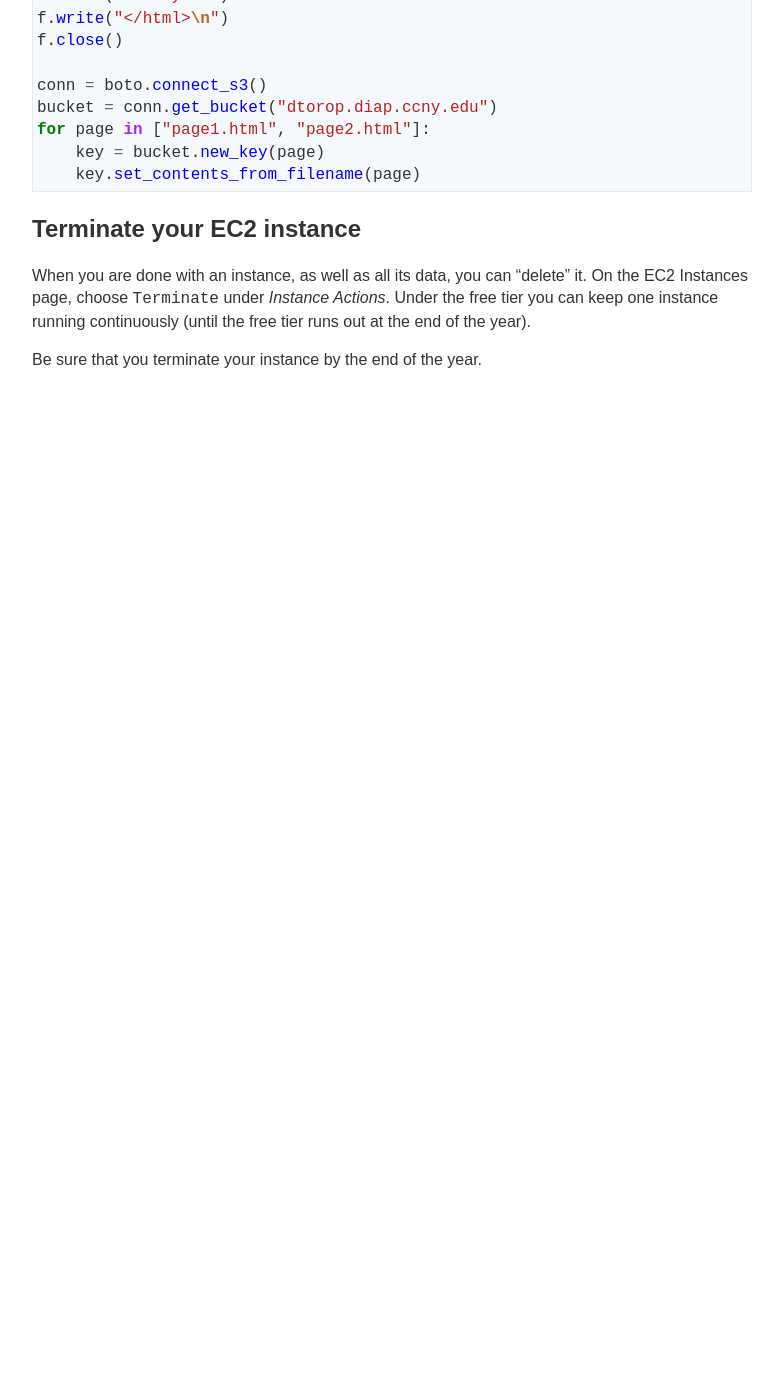
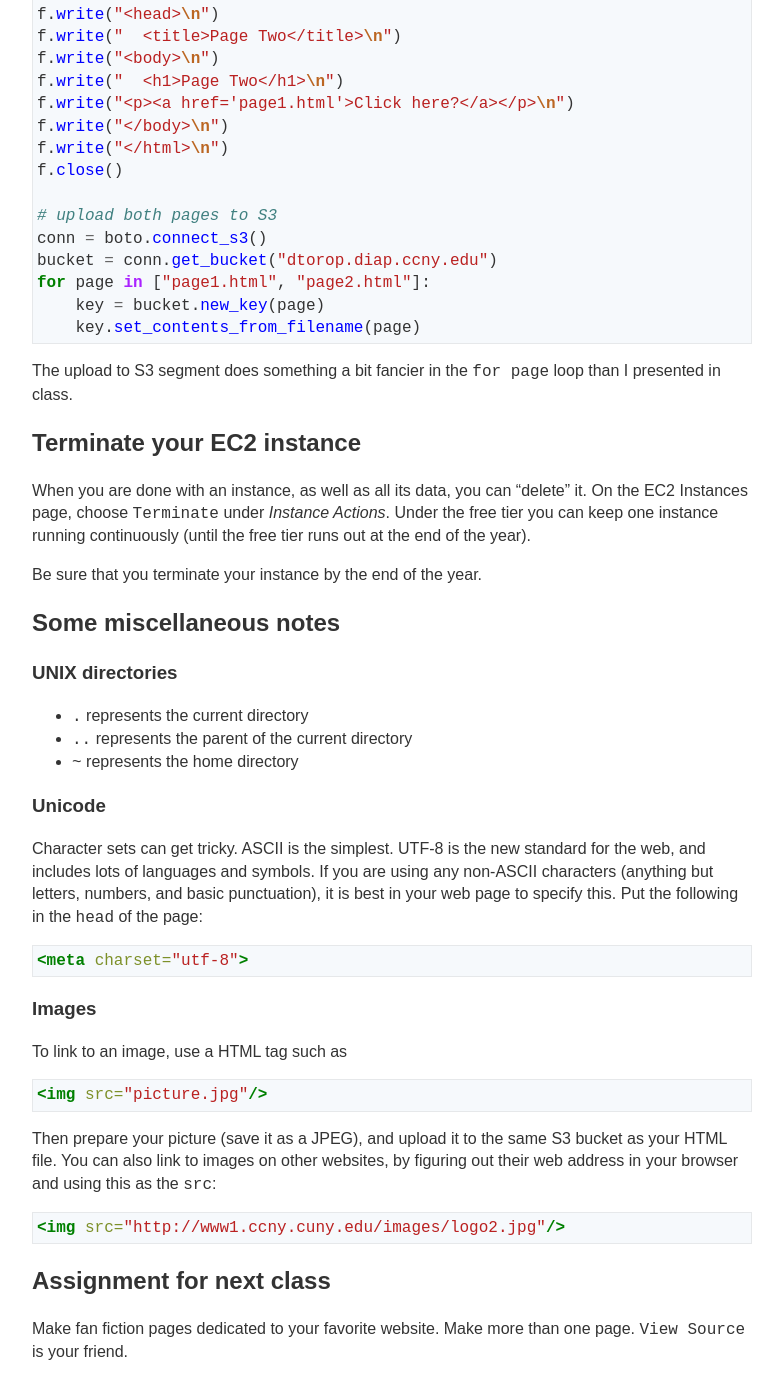
Before and after one commit to dtorop/city-archive-fall12, a Jekyll site: the page built from _posts/2012-10-04-ec2.markdown, in a window 1280 px wide and 1400 px high, scrolled down 3931 px. Shown: the whole window, without its empty margins (248-1031 px from the left). Built offline with Jekyll 4.4.1, drawn with Linux system fonts in a browser that asks for light colours; before the commit the page ends 4399 px from its top, so only the background shows below that; some of the changed text lies outside the part shown.

Commit message:
updated class notes after class

```diff
--- a/_posts/2012-10-04-ec2.markdown
+++ b/_posts/2012-10-04-ec2.markdown
@@ -37,7 +35,7 @@ cd
 mkdir .ssh
 mv Downloads/diap_ec2.pem .ssh
 chmod go-r .ssh/diap_ec2.pem
-echo 'IdentityFile ~/.ssh/diap_ec2.pem' > ~/.ssh/config
+echo 'IdentityFile ~/.ssh/diap_ec2.pem' > .ssh/config
 {% endhighlight %}
 
 Check in with me if for some reason the `mkdir` command gives an error. That would mean you already have a setup to work with remote servers, hence we should be careful not to mess with it.
@@ -56,6 +54,8 @@ In the dialog which appears
 4. leave *Password:* blank -- your key pair takes care of this.
 5. Click **Connect**.
 
+The first time you connect to your instance, TextWrangler may warn you that it can't authenticate the server (part of computer security is not just you proving your identity to a server, but the server proving its identity for you). For now, this is OK, allow TextWrangler to connect.
+
 ## Connecting to your EC2 Instance via Terminal
 
 You can use Terminal to get the commandline of your instance.
@@ -125,9 +125,13 @@ aws_secret_access_key = qrnPsBLubXNlZBDut9GJREopdf5LsdDSsC/LyG4s
 
 {% highlight python %}
 import boto
+
+# create the file on the EC2 Instance
 f = open("hello.txt", "w")
 f.write("Hello, world.")
 f.close()
+
+# copy from the EC2 instance to S3
 conn = boto.connect_s3()
 bucket = conn.get_bucket("dtorop.diap.ccny.edu")
 key = bucket.new_key("hello.txt")
@@ -141,6 +145,7 @@ Type this script into TextWrangler, save it to `hello.py` on your EC2 instance.
 {% highlight python %}
 import boto
 
+# create page 1
 f = open("page1.html", "w")
 f.write("<html>\n")
 f.write("<head>\n")
@@ -152,6 +157,7 @@ f.write("</body>\n")
 f.write("</html>\n")
 f.close()
 
+# create page 2
 f = open("page2.html", "w")
 f.write("<html>\n")
 f.write("<head>\n")
@@ -163,6 +169,7 @@ f.write("</body>\n")
 f.write("</html>\n")
 f.close()
 
+# upload both pages to S3
 conn = boto.connect_s3()
 bucket = conn.get_bucket("dtorop.diap.ccny.edu")
 for page in ["page1.html", "page2.html"]:
@@ -170,8 +177,44 @@ for page in ["page1.html", "page2.html"]:
     key.set_contents_from_filename(page)
 {% endhighlight %}
 
+The upload to S3 segment does something a bit fancier in the `for page` loop than I presented in class.
+
 ## Terminate your EC2 instance
 
 When you are done with an instance, as well as all its data, you can "delete" it. On the EC2 Instances page, choose `Terminate` under *Instance Actions*. Under the free tier you can keep one instance running continuously (until the free tier runs out at the end of the year).
 
 Be sure that you terminate your instance by the end of the year.
+
+## Some miscellaneous notes
+
+### UNIX directories
+
+* `.` represents the current directory
+* `..` represents the parent of the current directory
+* `~` represents the home directory
+
+### Unicode
+
+Character sets can get tricky. ASCII is the simplest. UTF-8 is the new standard for the web, and includes lots of languages and symbols. If you are using any non-ASCII characters (anything but letters, numbers, and basic punctuation), it is best in your web page to specify this. Put the following in the `head` of the page:
+
+{% highlight html %}
+<meta charset="utf-8">
+{% endhighlight %}
+
+### Images
+
+To link to an image, use a HTML tag such as
+
+{% highlight html %}
+<img src="picture.jpg"/>
+{% endhighlight %}
+
+Then prepare your picture (save it as a JPEG), and upload it to the same S3 bucket as your HTML file. You can also link to images on other websites, by figuring out their web address in your browser and using this as the `src`:
+
+{% highlight html %}
+<img src="http://www1.ccny.cuny.edu/images/logo2.jpg"/>
+{% endhighlight %}
+
+## Assignment for next class
+
+Make fan fiction pages dedicated to your favorite website. Make more than one page. `View Source` is your friend.
```
Also changed, not shown: other parts of _posts/2012-10-04-ec2.markdown (+4 -6 lines).
